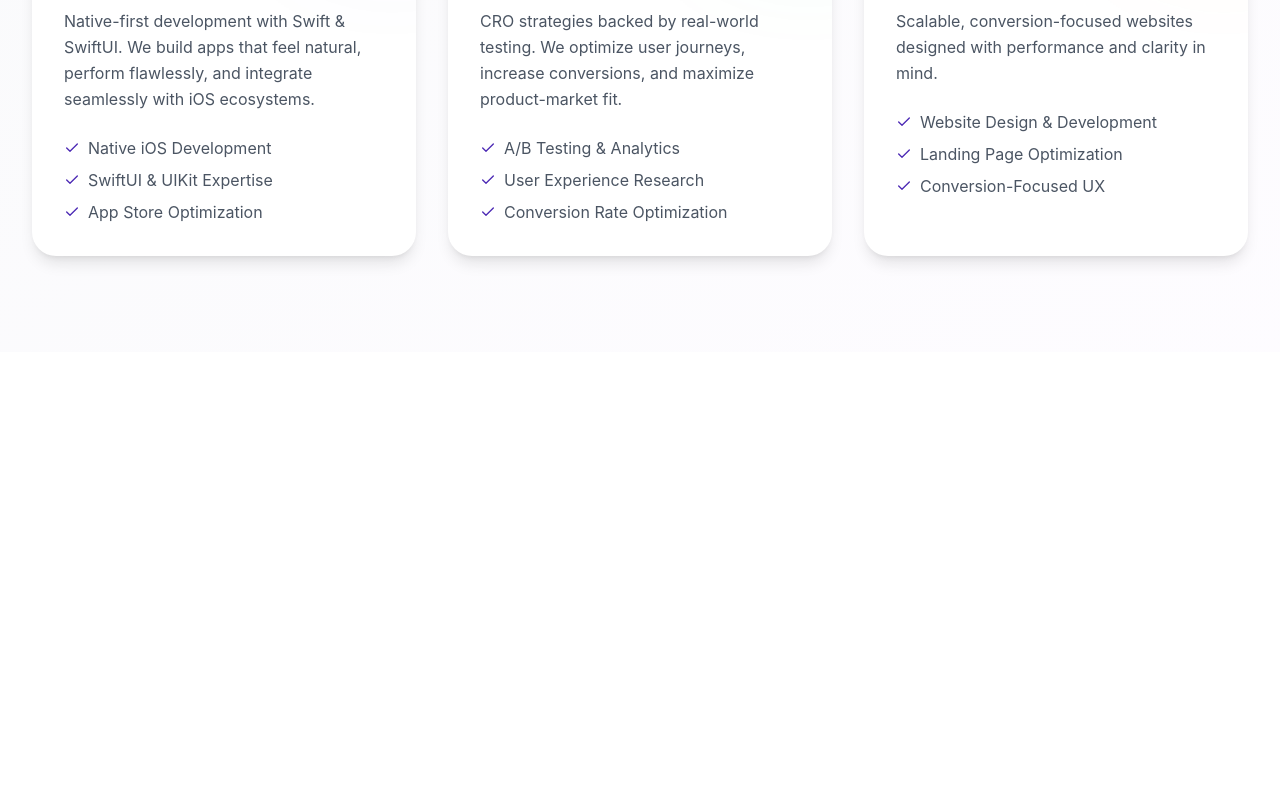
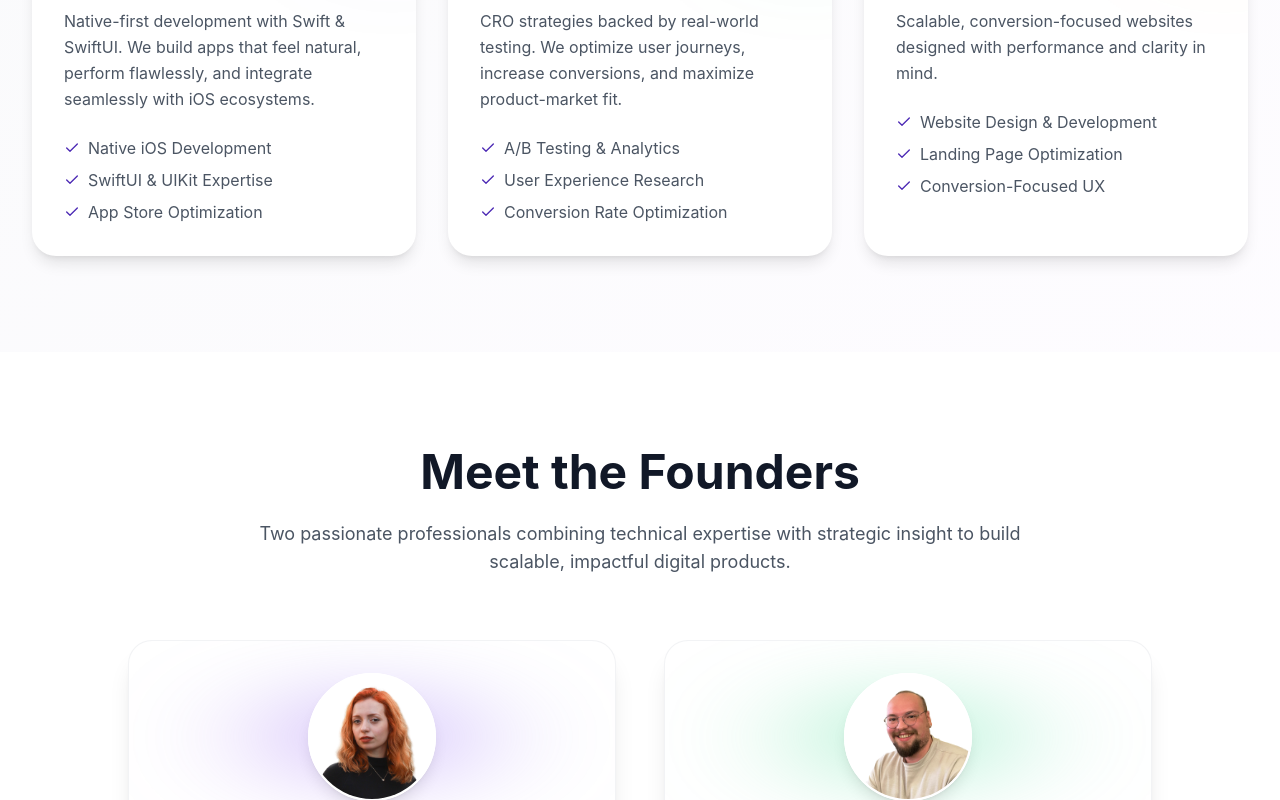
Before and after one commit to minelsaygisever/mibalabs, a React (Vite) app: page / in a window 1280 px wide. Shown: the part 2000-2800 px from the top of the page. Before the commit the page ends 2544 px from the top, so only its background shows below. Built offline with nearby package versions, Linux system fonts and the light colour scheme.

Commit message:
feat: added MeetFounders Section

```diff
--- a/src/App.jsx
+++ b/src/App.jsx
@@ -3,6 +3,7 @@ import Navbar from "./components/Navbar";
 import Hero from "./sections/Hero";
 import FeaturedApp from './sections/FeaturedApp';
 import WhatWeDo from './sections/WhatWeDo';
+import MeetFounders from './sections/MeetFounders';
 
 export default function App() {
   return (
@@ -12,6 +13,7 @@ export default function App() {
         <Hero />
         <FeaturedApp />
         <WhatWeDo />
+        <MeetFounders />
 
         <section id="contact" className="py-24" />
       </main>
--- /dev/null
+++ b/src/sections/MeetFounders.jsx
@@ -0,0 +1,136 @@
+// src/sections/MeetFounders.jsx
+
+import React from 'react';
+import { FaLinkedin, FaGithub, FaGlobe } from 'react-icons/fa';
+
+import MinelImg from '../assets/images/minel.png';
+import BarisImg from '../assets/images/baris.png';
+
+const FounderCard = ({
+  image,
+  name,
+  title,
+  titleStyle,
+  description,
+  links,
+}) => {
+  return (
+    <div
+      className={`bg-white rounded-3xl p-8 border border-gray-200/50
+                  shadow-xl transition-all duration-300 transform hover:scale-[1.02]
+                  relative overflow-hidden`}
+    >
+      <div className="relative w-32 h-32 mx-auto mb-6 z-10">
+        <div className="absolute inset-0 transform scale-x-[1.3] scale-y-[0.6] blur-3xl">
+
+          <div
+              className={`absolute inset-0 rounded-full opacity-80 animate-glow will-change-transform ${
+              name.includes("Minel")
+                  ? "bg-gradient-to-br from-miba-purple/60 via-purple-500/50 to-indigo-400/50"
+                  : "bg-gradient-to-br from-green-400/60 via-emerald-400/50 to-teal-400/50"
+              }`}
+          />
+          <div
+              className={`absolute inset-0 rounded-full opacity-70 animate-glow will-change-transform ${
+              name.includes("Minel")
+                  ? "bg-gradient-to-tr from-purple-500/60 to-indigo-400/60"
+                  : "bg-gradient-to-tr from-green-400/60 to-emerald-300/60"
+              }`}
+              style={{ animationDelay: '3s' }}
+          />
+        </div>
+
+
+        <div className="absolute inset-0 bg-white rounded-full shadow-lg" />
+
+        <img
+            src={image}
+            alt={name}
+            className="relative w-full h-full rounded-full object-cover border-2 border-white shadow-l"
+        />
+        </div>
+
+      <div className="text-center relative z-10">
+        <h3 className="text-2xl font-bold text-gray-900">{name}</h3>
+        <h4 className={`text-md ${titleStyle} text-center mb-4`}>
+          {title}
+        </h4>
+
+        <p className="text-gray-600 text-sm leading-relaxed mb-4">
+          {description}
+        </p>
+
+        <div className="flex justify-center items-center space-x-5 pt-4">
+          {links.map((link, index) => (
+            <a
+              key={index}
+              href={link.url}
+              target="_blank"
+              rel="noopener noreferrer"
+              className="text-gray-400 hover:text-gray-800 transition-colors"
+              aria-label={link.ariaLabel}
+            >
+              {link.icon}
+            </a>
+          ))}
+        </div>
+      </div>
+    </div>
+  );
+};
+
+export default function MeetFounders() {
+  const founders = [
+    {
+      image: MinelImg,
+      name: "Minel Saygısever Akgün",
+      title: "Software Engineer",
+      titleStyle: "font-medium text-gray-700",
+      description: "Expert in building high-performance mobile and web applications using Python, Java, React, AWS, and iOS technologies, with a focus on clean architecture, scalability, maintainability, and refined user experience.",
+      links: [
+        { icon: <FaGlobe className="w-6 h-6" />, url: "https://www.minelsaygisever.com/", ariaLabel: "Minel's Website" } ,
+        { icon: <FaLinkedin className="w-6 h-6" />, url: "https://www.linkedin.com/in/minelsaygisever/", ariaLabel: "Minel's LinkedIn" },
+        { icon: <FaGithub className="w-6 h-6" />, url: "https://github.com/minelsaygisever", ariaLabel: "Minel's GitHub" }
+      ],
+      colorBlurClass: "bg-miba-purple/30",
+      shapeClass: "organic-shape-1"
+    },
+    {
+      image: BarisImg,
+      name: "Barış Akgün",
+      title: "CRO & Product Strategist",
+      titleStyle: "font-semibold text-gray-800",
+      description: "Expert in conversion rate optimization and product strategy with a data-driven approach to growth. Combines user psychology with analytical insights to maximize product success and user engagement across digital platforms.",
+      links: [
+        { icon: <FaGlobe className="w-6 h-6" />, url: "https://www.bariskgn.com/", ariaLabel: "Barış's Website" },
+        { icon: <FaLinkedin className="w-6 h-6" />, url: "https://www.linkedin.com/in/bariskgn/", ariaLabel: "Barış's LinkedIn" },
+      ],
+      colorBlurClass: "bg-green-500/30",
+      shapeClass: "organic-shape-2"
+    }
+  ];
+
+  return (
+    <section id="founders" className="py-24 bg-white">
+      <div className="max-w-7xl mx-auto px-6 lg:px-8">
+
+        <div className="text-center mb-16">
+          <h2 className="text-5xl font-bold text-gray-900 mb-6">
+            Meet the Founders
+          </h2>
+          <p className="text-lg text-gray-600 max-w-3xl mx-auto">
+            Two passionate professionals combining technical expertise with strategic
+            insight to build scalable, impactful digital products.
+          </p>
+        </div>
+
+        <div className="grid grid-cols-1 md:grid-cols-2 gap-8 lg:gap-12 max-w-5xl mx-auto">
+          {founders.map((founder) => (
+            <FounderCard key={founder.name} {...founder} />
+          ))}
+        </div>
+
+      </div>
+    </section>
+  );
+}
--- a/tailwind.config.cjs
+++ b/tailwind.config.cjs
@@ -23,15 +23,6 @@ module.exports = {
           '50%': { transform: 'translate(0, 0) scale(1)' },
           '75%': { transform: 'translate(-20px, 30px) scale(0.97)' },
         },
-      },
-
-      animation: {
-        'float': 'float 8s ease-in-out infinite',         // 'animate-float'
-        'float-slow': 'float 12s ease-in-out infinite', // 'animate-float-slow'
-        'float-fast': 'float 6s ease-in-out infinite',  // 'animate-float-fast'
-      },
-
-      keyframes: {
         'infinite-scroll': {
           '0%': { transform: 'translateX(0)' },
           '100%': { transform: 'translateX(-50%)' },
@@ -39,8 +30,13 @@ module.exports = {
       },
 
       animation: {
+        'float': 'float 8s ease-in-out infinite',         // 'animate-float'
+        'float-slow': 'float 12s ease-in-out infinite', // 'animate-float-slow'
+        'float-fast': 'float 6s ease-in-out infinite',  // 'animate-float-fast'
         'infinite-scroll': 'infinite-scroll 15s linear infinite',
+        'glow': 'glow-pulse 6s ease-in-out infinite',
       },
+
     },
   },
   plugins: [],
```
Also changed, not shown: src/assets/images/baris.png (added), src/assets/images/minel.png (added), src/index.css (line endings or trailing spaces).
